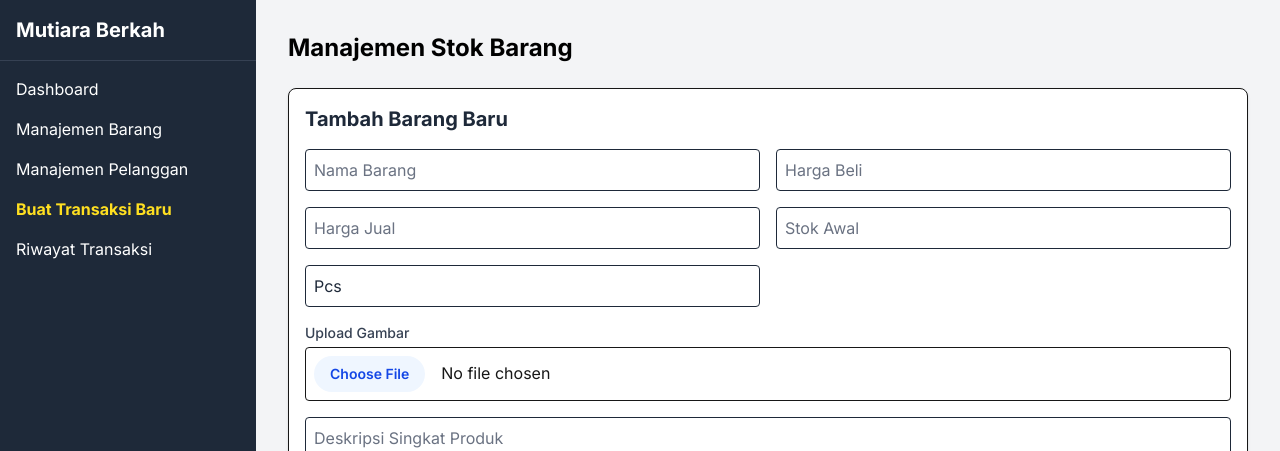
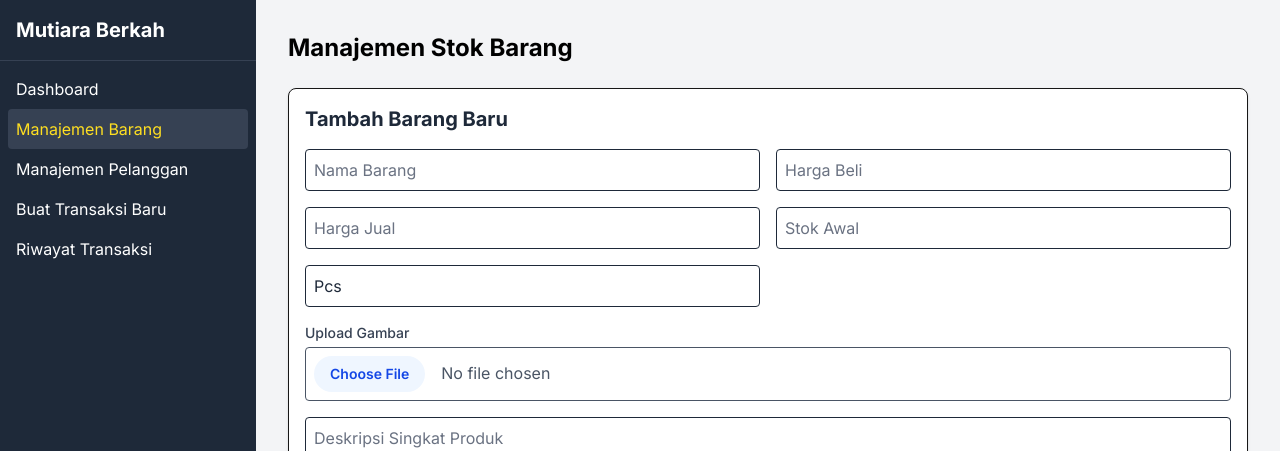
Before and after one commit to Zulfan20/mutiara-berkah-app, a Next.js app: page /dashboard/barang in a window 1280 px wide. Shown: the top 451 px of the page. Built offline with nearby package versions, Linux system fonts and the light colour scheme; no server answers; the database is empty; sample sign-in values are in the browser's storage.

Commit message:
fixing color font in few pages

```diff
--- a/src/app/(dashboard)/dashboard/barang/BarangManager.tsx
+++ b/src/app/(dashboard)/dashboard/barang/BarangManager.tsx
@@ -181,7 +181,7 @@ export default function BarangManager() {
           <input type="text" name="satuan" value={newBarang.satuan} onChange={handleChange} placeholder="Satuan (Pcs/Dus)" required className="p-2 border rounded text-gray-800 placeholder:text-gray-500" />
           <div className="md:col-span-2">
             <label className="block text-sm font-medium text-gray-700 mb-1">Upload Gambar</label>
-            <input type="file" name="gambar_file" onChange={handleFileChange} accept="image/*" className="p-2 border rounded w-full file:mr-4 file:py-2 file:px-4 file:rounded-full file:border-0 file:text-sm file:font-semibold file:bg-blue-50 file:text-blue-700 hover:file:bg-blue-100" />
+            <input type="file" name="gambar_file" onChange={handleFileChange} accept="image/*" className="p-2 text-gray-600 border rounded w-full file:mr-4 file:py-2 file:px-4 file:rounded-full file:border-0 file:text-sm file:font-semibold file:bg-blue-50 file:text-blue-700 hover:file:bg-blue-100" />
           </div>
           <textarea name="deskripsi" value={newBarang.deskripsi || ''} onChange={handleChange} placeholder="Deskripsi Singkat Produk" className="p-2 border rounded md:col-span-2 h-24 text-gray-800 placeholder:text-gray-500"></textarea>
           <button type="submit" className="md:col-span-2 bg-blue-500 text-white p-2 rounded hover:bg-blue-600">Simpan Barang</button>
--- a/src/app/(dashboard)/dashboard/layout.tsx
+++ b/src/app/(dashboard)/dashboard/layout.tsx
@@ -1,32 +1,35 @@
 'use client'; // Ini harus jadi Client Component untuk mengakses localStorage
 
 import Link from 'next/link';
-import React, { useEffect, useState } from 'react';
-import { useRouter } from 'next/navigation';
+import React from 'react';
+import { useRouter, usePathname } from 'next/navigation'; // 1. Import usePathname
 import LogoutButton from './LogoutButton';
+import { useEffect, useState } from 'react';
 
 export default function DashboardLayout({ children }: { children: React.ReactNode; }) {
   const router = useRouter();
-  const [isVerified, setIsVerified] = useState(false); // State baru untuk verifikasi
+  const [isVerified, setIsVerified] = useState(false);
+
+  // 2. Dapatkan path URL yang sedang aktif
+  const pathname = usePathname();
 
   useEffect(() => {
-    // Periksa status login saat komponen dimuat
     const isLoggedIn = localStorage.getItem('isLoggedIn');
     if (isLoggedIn !== 'true') {
-      // Jika belum login, lempar ke halaman login
       router.push('/login');
     } else {
-      // Jika sudah login, set status terverifikasi menjadi true
       setIsVerified(true);
     }
   }, [router]);
 
-  // Selama proses verifikasi, jangan tampilkan apa-apa untuk mencegah kebocoran
   if (!isVerified) {
-    return null; // Atau bisa diganti dengan <p>Loading...</p>
+    return (
+        <div className="flex items-center justify-center min-h-screen">
+            <p>Memverifikasi...</p>
+        </div>
+    );
   }
 
-  // Hanya tampilkan layout dashboard jika sudah terverifikasi
   return (
     <div className="flex h-screen bg-gray-100">
       <aside className="w-64 bg-gray-800 text-white flex flex-col">
@@ -35,11 +38,37 @@ export default function DashboardLayout({ children }: { children: React.ReactNod
         </div>
         <nav className="flex-1 p-2">
             <ul>
-                <li><Link href="/dashboard" className="block p-2 rounded hover:bg-gray-700">Dashboard</Link></li>
-                <li><Link href="/dashboard/barang" className="block p-2 rounded hover:bg-gray-700">Manajemen Barang</Link></li>
-                <li><Link href="/dashboard/pelanggan" className="block p-2 rounded hover:bg-gray-700">Manajemen Pelanggan</Link></li>
-                <li><Link href="/dashboard/transaksi" className="block p-2 rounded hover:bg-gray-700 font-bold text-yellow-300">Buat Transaksi Baru</Link></li>
-                <li><Link href="/dashboard/riwayat" className="block p-2 rounded hover:bg-gray-700">Riwayat Transaksi</Link></li>
+                {/* 3. Terapkan logika kondisional pada setiap link */}
+                <li>
+                    <Link href="/dashboard"
+                          className={`block p-2 rounded transition-colors ${pathname === '/dashboard' ? 'bg-gray-700 text-yellow-300' : 'hover:bg-gray-700'}`}>
+                        Dashboard
+                    </Link>
+                </li>
+                <li>
+                    <Link href="/dashboard/barang"
+                          className={`block p-2 rounded transition-colors ${pathname === '/dashboard/barang' ? 'bg-gray-700 text-yellow-300' : 'hover:bg-gray-700'}`}>
+                        Manajemen Barang
+                    </Link>
+                </li>
+                <li>
+                    <Link href="/dashboard/pelanggan"
+                          className={`block p-2 rounded transition-colors ${pathname === '/dashboard/pelanggan' ? 'bg-gray-700 text-yellow-300' : 'hover:bg-gray-700'}`}>
+                        Manajemen Pelanggan
+                    </Link>
+                </li>
+                <li>
+                    <Link href="/dashboard/transaksi"
+                          className={`block p-2 rounded transition-colors ${pathname === '/dashboard/transaksi' ? 'bg-gray-700 text-yellow-300' : 'hover:bg-gray-700'}`}>
+                        Buat Transaksi Baru
+                    </Link>
+                </li>
+                <li>
+                    <Link href="/dashboard/riwayat"
+                          className={`block p-2 rounded transition-colors ${pathname === '/dashboard/riwayat' ? 'bg-gray-700 text-yellow-300' : 'hover:bg-gray-700'}`}>
+                        Riwayat Transaksi
+                    </Link>
+                </li>
             </ul>
         </nav>
         <div className="p-2 border-t border-gray-700">
--- a/src/app/(dashboard)/dashboard/pelanggan/PelangganManager.tsx
+++ b/src/app/(dashboard)/dashboard/pelanggan/PelangganManager.tsx
@@ -219,7 +219,7 @@ export default function PelangganManager() {
             onChange={handleChange}
             placeholder="Nama Pelanggan"
             required
-            className="p-2 border border-gray-300 rounded placeholder:text-gray-500 md:col-span-2"
+            className="p-2 text-gray-600 border border-gray-300 rounded placeholder:text-gray-500 md:col-span-2"
           />
           <select
             name="tipe_pelanggan"
--- a/src/app/(dashboard)/dashboard/riwayat/RiwayatManager.tsx
+++ b/src/app/(dashboard)/dashboard/riwayat/RiwayatManager.tsx
@@ -75,11 +75,11 @@ export default function RiwayatManager() {
   }, [transaksiUntukCetak, handlePrint]);
 
   return (
-    <div className="p-4 border border-gray-400 rounded-lg shadow-sm bg-white">
+    <div className="p-4 border  border-gray-400 rounded-lg shadow-sm bg-white">
       {loading ? <p>Memuat riwayat...</p> : (
-        <table className="w-full text-left">
+        <table className=" w-full text-gray-600 text-left">
           <thead>
-            <tr className="border-b bg-gray-100">
+            <tr className="border-b text-gray-600 bg-gray-100">
               <th className="p-2">Tanggal</th>
               <th className="p-2">Pelanggan</th>
               <th className="p-2 text-right">Total</th>
```
